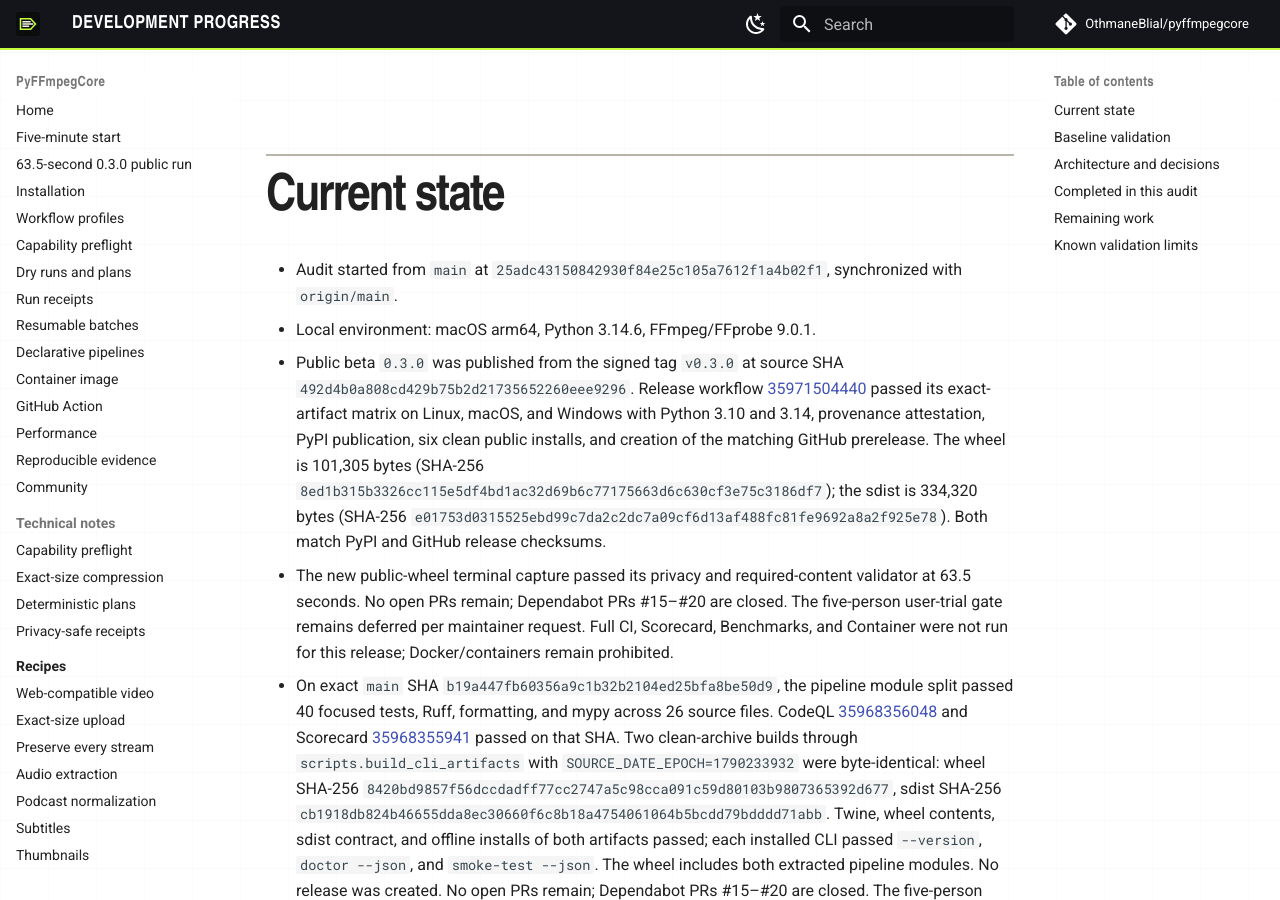
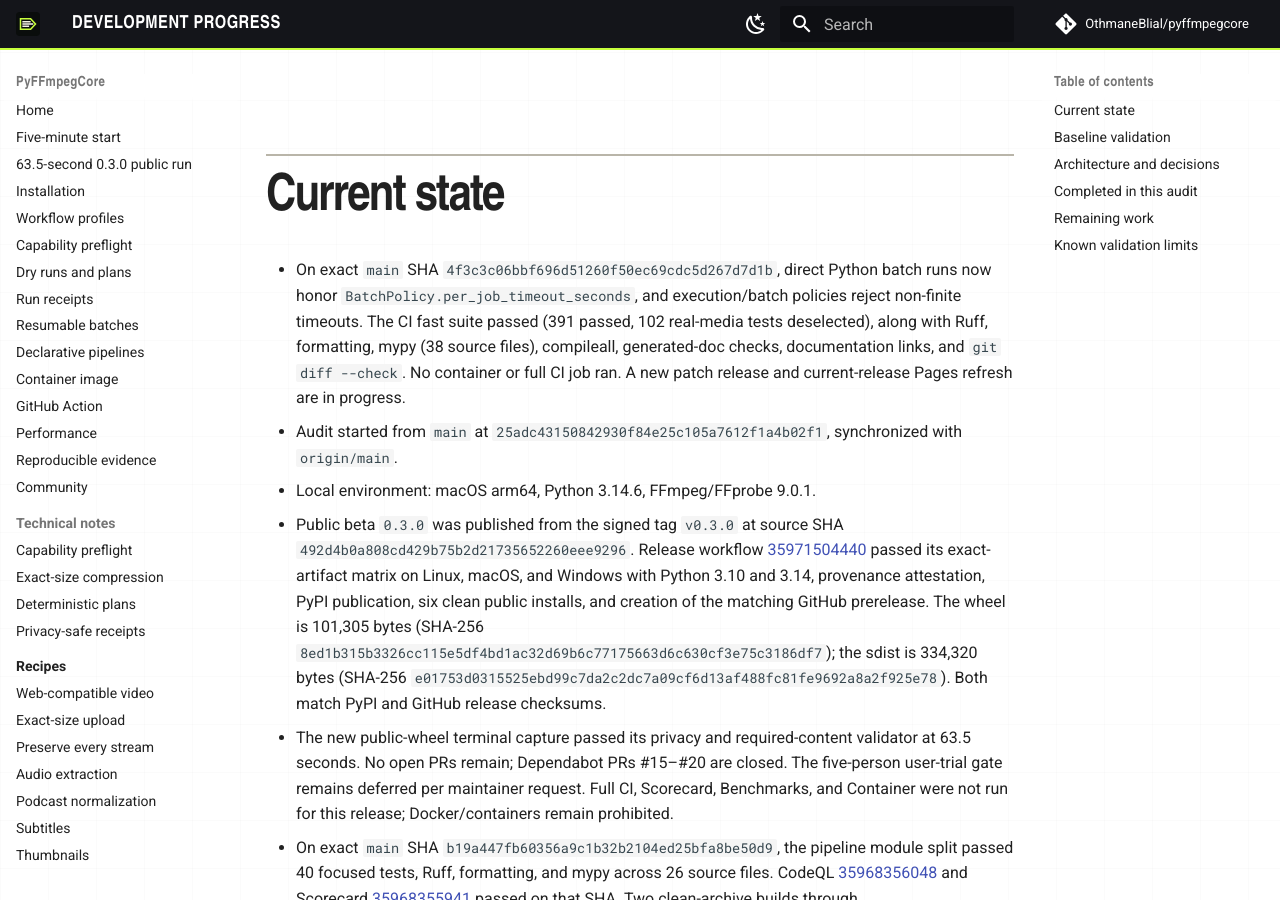
Before and after one commit to OthmaneBlial/pyffmpegcore, an MkDocs documentation site: the page built from docs/PROGRESS.md, in a window 1280 px wide and 900 px high, scrolled down 382 px. Built offline with MkDocs 1.6.1 and Material for MkDocs 9.7.7, drawn with Linux system fonts in a browser that asks for light colours; comment, search, counter and statistics services are not loaded.

Commit message:
docs: record batch timeout validation

```diff
--- a/docs/PROGRESS.md
+++ b/docs/PROGRESS.md
@@ -4,6 +4,7 @@
 
 ## Current state
 
+- On exact `main` SHA `4f3c3c06bbf696d51260f50ec69cdc5d267d7d1b`, direct Python batch runs now honor `BatchPolicy.per_job_timeout_seconds`, and execution/batch policies reject non-finite timeouts. The CI fast suite passed (391 passed, 102 real-media tests deselected), along with Ruff, formatting, mypy (38 source files), compileall, generated-doc checks, documentation links, and `git diff --check`. No container or full CI job ran. A new patch release and current-release Pages refresh are in progress.
 - Audit started from `main` at `25adc43150842930f84e25c105a7612f1a4b02f1`, synchronized with `origin/main`.
 - Local environment: macOS arm64, Python 3.14.6, FFmpeg/FFprobe 9.0.1.
 - Public beta `0.3.0` was published from the signed tag `v0.3.0` at source SHA `492d4b0a808cd429b75b2d21735652260eee9296`. Release workflow [35971504440](https://github.com/OthmaneBlial/pyffmpegcore/actions/runs/35971504440) passed its exact-artifact matrix on Linux, macOS, and Windows with Python 3.10 and 3.14, provenance attestation, PyPI publication, six clean public installs, and creation of the matching GitHub prerelease. The wheel is 101,305 bytes (SHA-256 `8ed1b315b3326cc115e5df4bd1ac32d69b6c77175663d6c630cf3e75c3186df7`); the sdist is 334,320 bytes (SHA-256 `e01753d0315525ebd99c7da2c2dc7a09cf6d13af488fc81fe9692a8a2f925e78`). Both match PyPI and GitHub release checksums.
```
